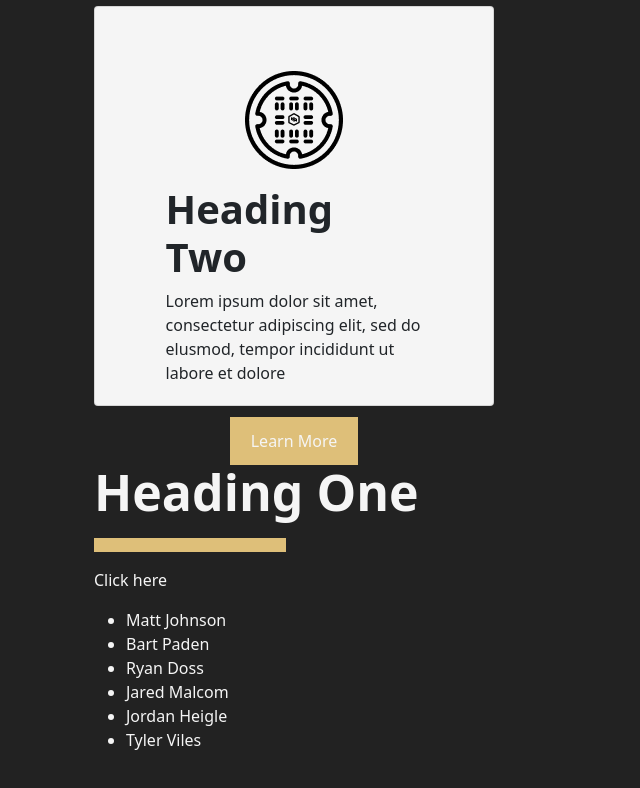
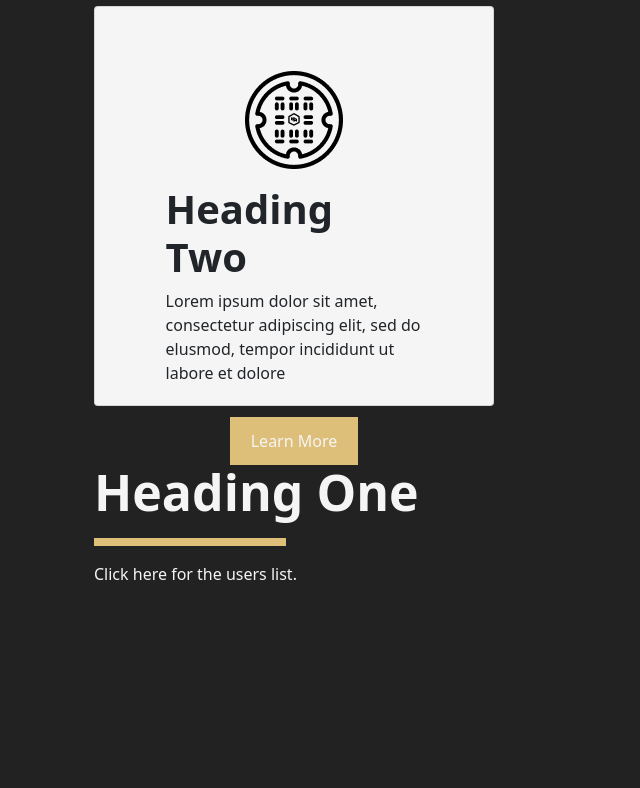
Before and after one commit to jmokate/midwestern-interactive-challenge, a React (Create React App) app: page / in a window 1280 px wide. Shown: the part 574-1362 px from the top of the page, without its empty margins (0-640 px from the left). After the commit the page ends 1240 px from the top, so only its background shows below. Built offline with nearby package versions, Linux system fonts and the light colour scheme.

Commit message:
list rendering onClick

```diff
--- a/src/App.js
+++ b/src/App.js
@@ -20,11 +20,15 @@ console.log(usersArray, 'hi');
 
 function App() {
 
-  // const [isList, setList] = useState(false);
-  let isList = true;
-  const displayList = () => {
-    isList = true;
-  }
+ const [isList, setList] = useState(false);
+
+
+ function handleClick(event) {
+   if (isList) {alert("List is already displayed.")}
+   console.log(event)
+   setList(true)
+
+ }
 
   return (
     <>
@@ -44,11 +48,11 @@ function App() {
         <Row>
           <Col style={{}}>
           <h1 style={{color: '#f5f5f5', fontSize: '50px', fontWeight: 'bold'}}>Heading One</h1>
-          <hr style={{color: '#debf79', width: "12rem", height: '5%', opacity: '100'}}/>
-          <p style={{color: '#f5f5f5'}} >Click here</p>
-          <ul style={{color: '#f5f5f5'}} onClick={displayList()}>
+          <hr style={{color: '#debf79', width: "12rem", height: '.5rem', opacity: '100'}}/>
+          <p style={{color: '#f5f5f5'}} onClick={(e) => handleClick(e)} >Click here for the users list.</p>
+          <ul style={{color: '#f5f5f5'}} >
 
-            { isList ? usersArray.map(user =>  <li key={user}>{user}</li>) : 'something is weird'}
+             { isList ? usersArray.map(user =>  <li key={user}>{user}</li>) : ''}
           </ul>
           </Col>
         </Row>
```
